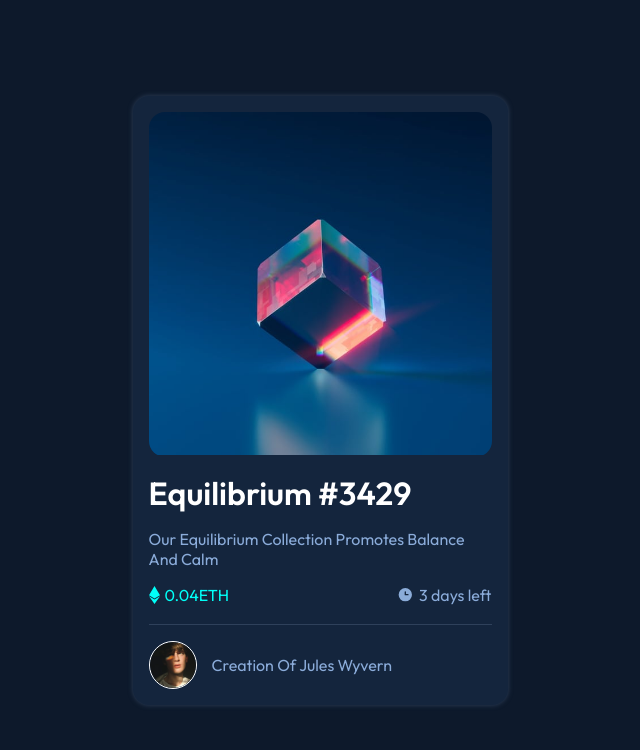
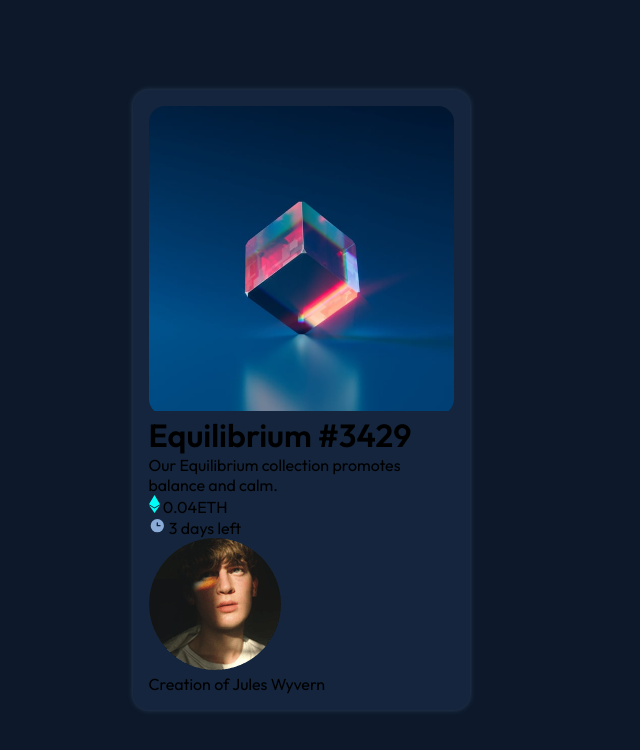
Before and after one commit to AbdallaRahmah/NFT-preview-card-component, a plain HTML site: page index.html in a window 1280 px wide. Shown: the whole page, without its empty margins (320-960 px from the left). Drawn offline with Linux system fonts and the light colour scheme.

Commit message:
inhance html file index.html
- add main tag
- inhance class name attr and add bem methodolgy
- inhance the file

```diff
--- a/index.html
+++ b/index.html
@@ -25,34 +25,33 @@
     <link rel="stylesheet" href="styles/main.css" />
   </head>
   <body>
-    <main class="card">
+    <main>
+      <div class="card">
         <div class="card__img">
           <img src="images/image-equilibrium.jpg" alt="equilibrium" />
         </div>
-      <div class="card__content">
-        <h1 class="content__title">equilibrium #3429</h1>
-        <p class="content__descripe">
-          our equilibrium collection promotes balance and calm
+        <h1 class="card__title">Equilibrium #3429</h1>
+        <p class="card__describe">
+          Our Equilibrium collection promotes balance and calm.
         </p>
-        <span class="left-img">
+        <div class="card__status">
+          <div class="coin">
             <img src="images/icon-ethereum.svg" alt="ethereum" />
-          0.04eth
-        </span>
-        <span class="right-img">
+            0.04ETH
+          </div>
+          <div class="time">
             <img src="images/icon-clock.svg" alt="clock" />
             3 days left
-        </span>
           </div>
-      <!-- <hr /> -->
-      <footer class="footer">
-        <div class="footer__img">
-          <img src="images/image-avatar.png" alt="avatar" />
         </div>
-        <p class="footer__content">
-          creation of
-          <span>jules wyvern</span>
+        <div class="card__author">
+          <img class="author__img" src="images/image-avatar.png" alt="avatar" />
+          <p class="author__about">
+            Creation of
+            <span class="author__name">Jules Wyvern</span>
           </p>
-      </footer>
+        </div>
+      </div>
     </main>
   </body>
 </html>
```
Lines whose indentation alone changed are shown as unchanged.
